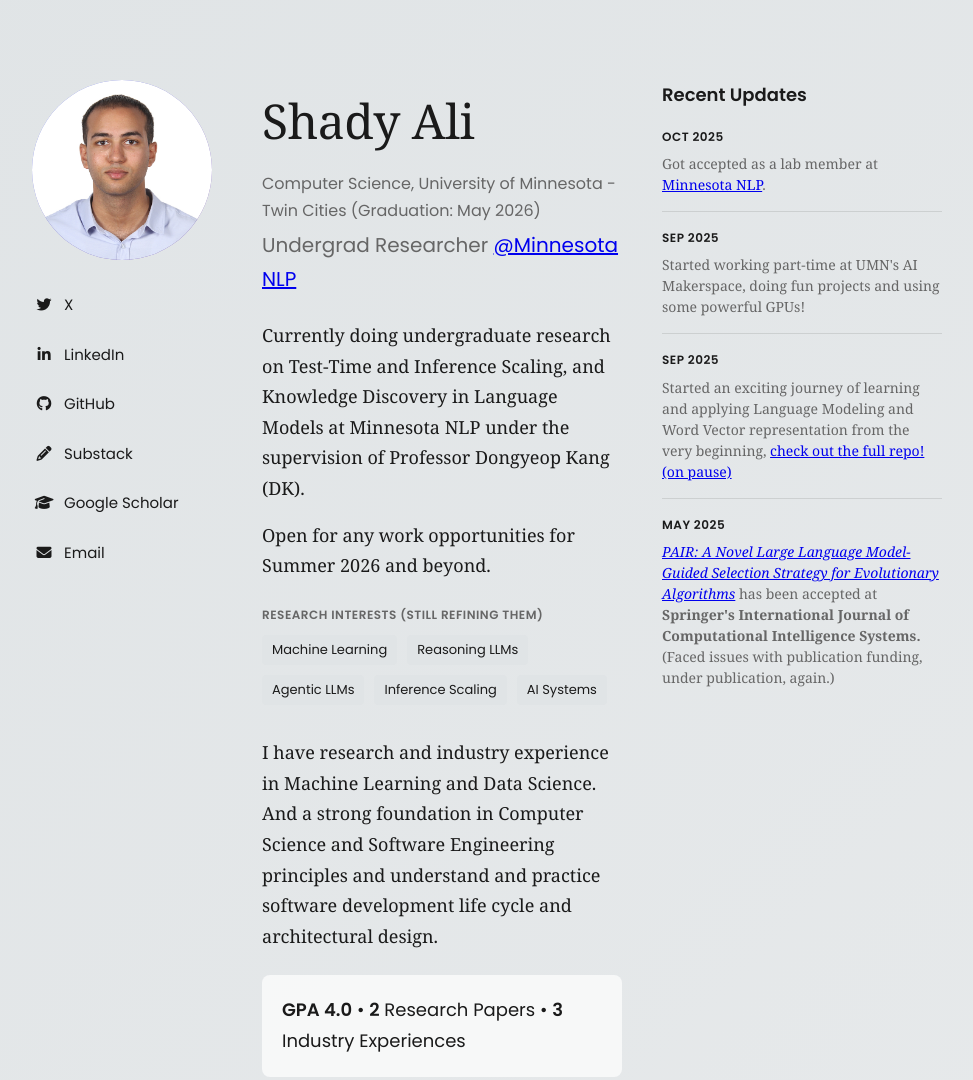
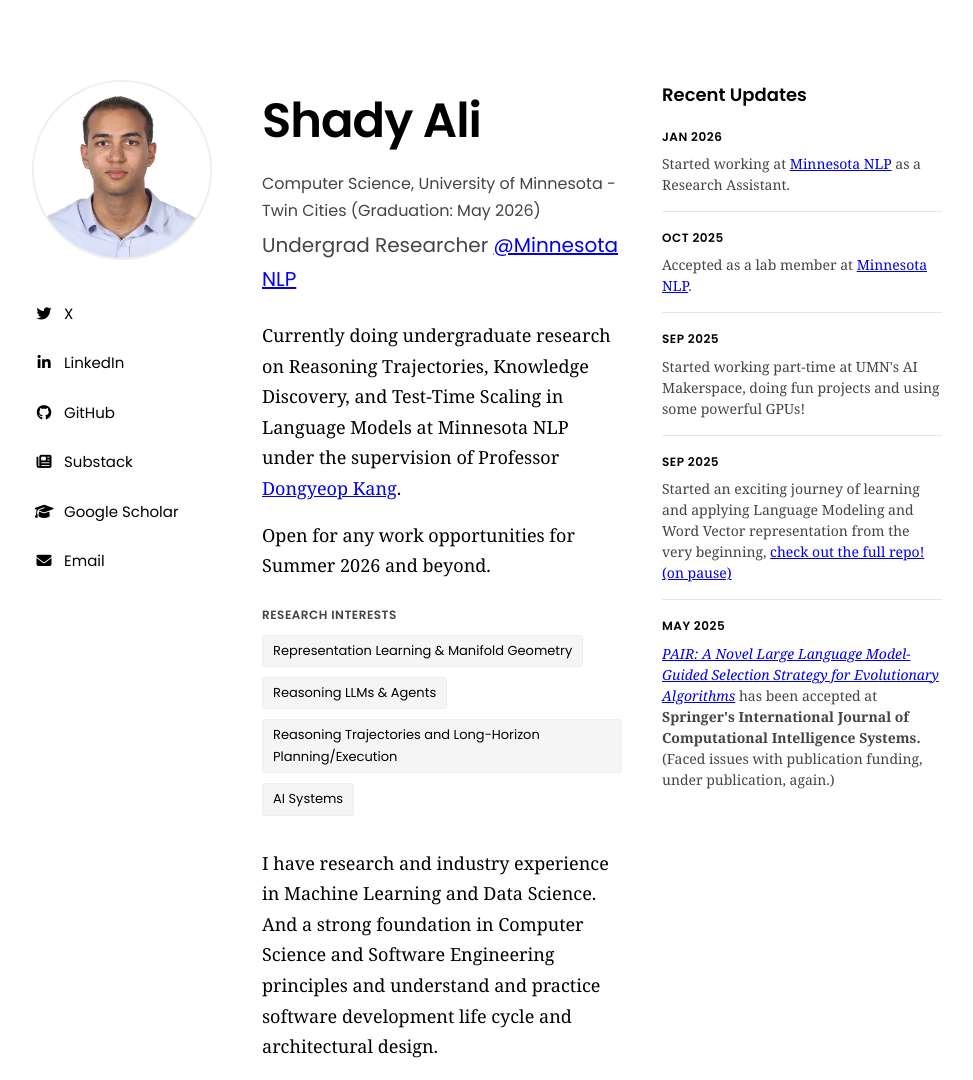
Before and after one commit to SHIXOOM/shadyali.github.io, a plain HTML site: page index.html in a window 1280 px wide. Shown: the top 1080 px of the page, without its empty margins (158-1131 px from the left). Drawn offline with Linux system fonts and the light colour scheme; a web font is replaced by a local one.

Commit message:
New style and updates

```diff
--- a/index.html
+++ b/index.html
@@ -16,12 +16,13 @@
         }
 
         :root {
-            --bg-color: #ffffff;
-            --text-color: #1a1a1a;
-            --secondary-text: #666666;
-            --accent-color: #1a1a1a;
-            --light-gray: #E0E4E6;
-            --border-color: #d0d0d0;
+            --bg-color: #fafafa;
+            --text-color: #000000;
+            --secondary-text: #444444;
+            --accent-color: #000000;
+            --light-gray: #f5f5f5;
+            --border-color: #eeeeee;
+            --surface-color: #ffffff;
         }
 
         body {
@@ -34,6 +35,7 @@
 
         h1, h2, h3, h4, h5, h6 {
             font-family: 'Poppins', sans-serif;
+            font-weight: 600;
         }
 
         .container {
@@ -48,9 +50,10 @@
 
         /* Hero Section */
         .hero-section {
-            background: linear-gradient(135deg, #E0E4E6 0%, #f5f5f5 100%);
+            background: var(--surface-color);
             padding: 80px 0 60px;
             margin-bottom: 0;
+            border-bottom: 1px solid var(--border-color);
         }
 
         .hero-grid {
@@ -69,14 +72,8 @@
             width: 180px;
             height: 180px;
             border-radius: 50%;
-            background: linear-gradient(135deg, #667eea 0%, #764ba2 100%);
-            display: flex;
-            align-items: center;
-            justify-content: center;
-            font-size: 64px;
-            color: white;
-            font-weight: 700;
-            font-family: 'Poppins', sans-serif;
+            object-fit: cover;
+            border: 2px solid var(--border-color);
             margin: 0 auto 24px;
         }
 
@@ -101,8 +98,7 @@
         }
 
         .social-link:hover {
-            background: rgba(255, 255, 255, 0.7);
-            color: var(--accent-color);
+            text-decoration: underline;
         }
 
         .social-link i {
@@ -112,11 +108,11 @@
 
         /* About Column */
         .about-column h1 {
-            font-size: 48px;
-            font-weight: 400;
+            font-size: clamp(32px, 5vw, 48px);
+            font-weight: 600;
             margin-bottom: 8px;
-            letter-spacing: -0.01em;
-            font-family: Georgia, 'Times New Roman', serif;
+            letter-spacing: -0.02em;
+            font-family: 'Poppins', sans-serif;
         }
 
         .about-column .affiliation {
@@ -142,8 +138,9 @@
         .stats-inline {
             margin: 24px 0;
             padding: 20px;
-            background: rgba(255, 255, 255, 0.7);
-            border-radius: 8px;
+            background: var(--bg-color);
+            border: 1px solid var(--border-color);
+            border-radius: 4px;
             font-family: 'Poppins', sans-serif;
         }
 
@@ -210,11 +207,11 @@
         }
 
         section h2 {
-            font-size: 32px;
+            font-size: clamp(24px, 4vw, 32px);
             font-weight: 600;
             margin-bottom: 32px;
             padding-bottom: 16px;
-            border-bottom: 2px solid var(--border-color);
+            border-bottom: 1px solid var(--border-color);
         }
 
         section h3 {
@@ -246,18 +243,20 @@
         .skill-tag {
             padding: 6px 14px;
             background: var(--light-gray);
-            border-radius: 4px;
-            font-size: 15px;
+            border: 1px solid var(--border-color);
+            border-radius: 3px;
+            font-size: 14px;
             font-family: 'Poppins', sans-serif;
             color: var(--text-color);
         }
 
         /* Project Cards */
         .project-card {
-            padding: 32px;
-            background: var(--light-gray);
-            border-radius: 8px;
-            margin-bottom: 24px;
+            padding: 28px;
+            background: var(--bg-color);
+            border: 1px solid var(--border-color);
+            border-radius: 4px;
+            margin-bottom: 20px;
         }
 
         .project-card h3 {
@@ -383,8 +382,7 @@
         }
 
         .btn:hover {
-            background: #1d4ed8;
-            transform: translateY(-1px);
+            background: #333333;
         }
 
         /* Responsive */
@@ -453,7 +451,7 @@
                             <span>GitHub</span>
                         </a>
                         <a href="https://substack.com/@shadyali?" class="social-link">
-                            <i class="fa-solid fa-pencil"></i>
+                            <i class="fa-solid fa-newspaper"></i>
                             <span>Substack</span>
                         </a>
                         <a href="https://scholar.google.com/citations?user=VPRFJfoAAAAJ&hl=en&authuser=1" class="social-link">
@@ -473,16 +471,15 @@
                     <p class="affiliation">Computer Science, University of Minnesota - Twin Cities (Graduation: May 2026)</p>
                     <p class="subtitle">Undergrad Researcher <a href="https://minnesotanlp.github.io/index.html#people">@Minnesota NLP</a></p>
 
-                    <p>Currently doing undergraduate research on Test-Time and Inference Scaling, and Knowledge Discovery in Language Models at Minnesota NLP under the supervision of Professor Dongyeop Kang (DK).</p>
+                    <p>Currently doing undergraduate research on Reasoning Trajectories, Knowledge Discovery, and Test-Time Scaling in Language Models at Minnesota NLP under the supervision of Professor <a href="https://dykang.github.io/index.html">Dongyeop Kang</a>.</p>
                     <p>Open for any work opportunities for Summer 2026 and beyond.</p>
 
                     <div class="research-interests">
-                        <h4>Research Interests (still refining them)</h4>
+                        <h4>Research Interests</h4>
                         <div class="skill-list">
-                            <span class="skill-tag">Machine Learning</span>
-                            <span class="skill-tag">Reasoning LLMs</span>
-                            <span class="skill-tag">Agentic LLMs</span>
-                            <span class="skill-tag">Inference Scaling</span>
+                            <span class="skill-tag">Representation Learning & Manifold Geometry</span>
+                            <span class="skill-tag">Reasoning LLMs & Agents</span>
+                            <span class="skill-tag">Reasoning Trajectories and Long-Horizon Planning/Execution</span>
                             <span class="skill-tag">AI Systems</span>
                         </div>
                     </div>
@@ -501,8 +498,13 @@
                     <h2>Recent Updates</h2>
 
                     <div class="update-item">
+                        <div class="update-date">Jan 2026</div>
+                        <div class="update-text">Started working at <a href="https://minnesotanlp.github.io">Minnesota NLP</a> as a Research Assistant.</div>
+                    </div>
+
+                    <div class="update-item">
                         <div class="update-date">Oct 2025</div>
-                        <div class="update-text">Got accepted as a lab member at <a href="https://minnesotanlp.github.io">Minnesota NLP</a>.</div>
+                        <div class="update-text">Accepted as a lab member at <a href="https://minnesotanlp.github.io">Minnesota NLP</a>.</div>
                     </div>
 
                     <div class="update-item">
@@ -522,6 +524,7 @@
                 </div>
             </div>
         </div>
+    </div>
 
     <!-- Skills Section -->
     <section>
@@ -591,6 +594,13 @@
     <section>
         <div class="container">
             <h2>Engineering & Work Experience</h2>
+
+            <div class="project-card">
+                <h3>Self-Supervised Learning on ECG Signals via Dual-View Transformers</h3>
+                <div class="project-meta">PyTorch • SSL • November 2025</div>
+                <p>Designed a custom architecture with separated Time and Channel attention blocks, connected via bi-directional cross-attention. Conducted comparative studies on augmentation strategies and adopted a self-supervised contrastive objective, trained on 2x Nvidia DGX Spark (GB10).</p>
+                <a href="https://github.com/SHIXOOM/Self-Supervised-Representation-Learning-on-ECG-Signals-via-Dual-View-Transformers" class="project-link">View project →</a>
+            </div>
 
             <div class="project-card">
                 <h3>Language Modeling from Scratch</h3>
@@ -711,6 +721,8 @@
                     <span class="skill-tag">Directed Research</span>
                     <span class="skill-tag">Machine Learning in Healthcare</span>
                     <span class="skill-tag">Data Analysis</span>
+                    <span class="skill-tag">Deep Learning</span>
+                    <span class="skill-tag">Emerging Topics in Large Language Models</span>
                 </div>
             </div>
             <div class="skill-category">
@@ -742,7 +754,7 @@
     <!-- Footer -->
     <footer>
         <div class="container">
-            <p>© 2025 Shady Ali. This website is built on the <a href="https://shikun.io/projects/clarity">Clarity</a> template.</p>
+            <p>© 2026 Shady Ali. This website is built on the <a href="https://shikun.io/projects/clarity">Clarity</a> template.</p>
         </div>
     </footer>
 
```
